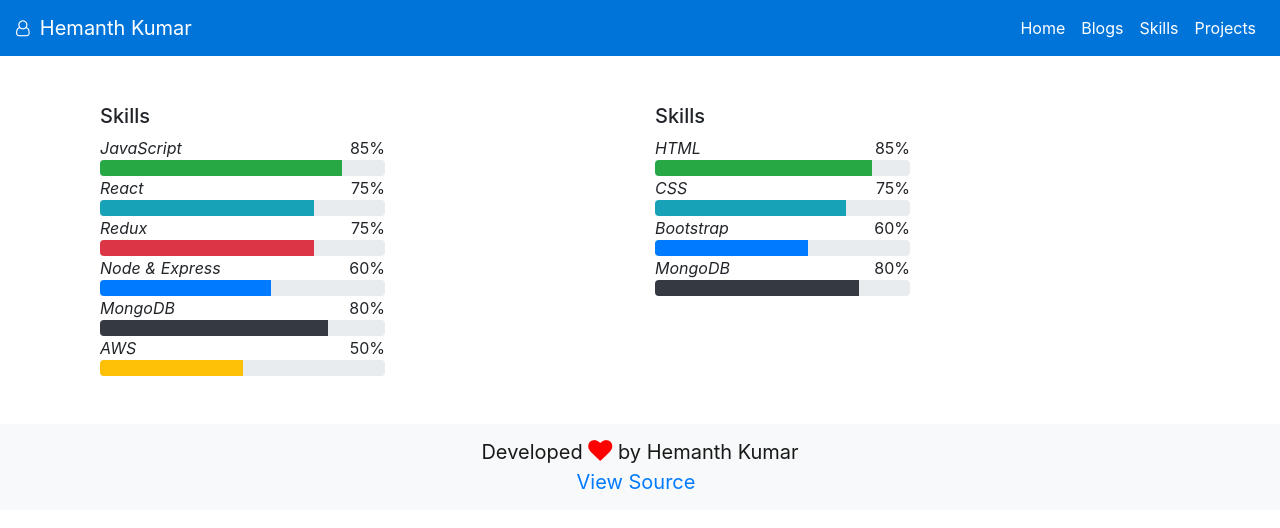
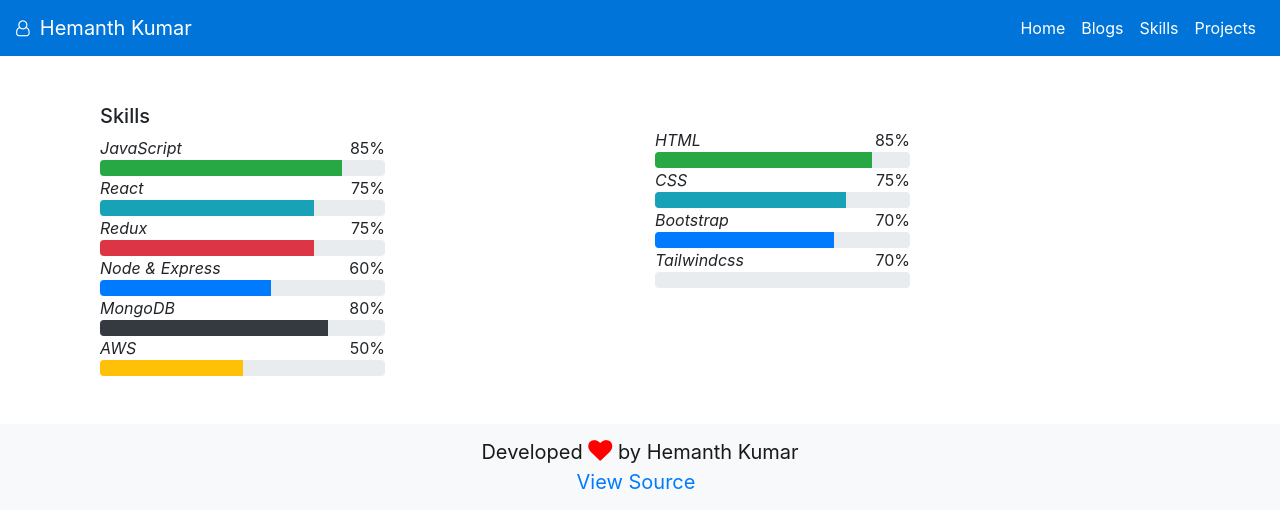
Before and after one commit to kumar342/portifolio-react-app, a React (Create React App) app: page /skills in a window 1280 px wide. Shown: the top 528 px of the page. Built offline with nearby package versions, Linux system fonts and the light colour scheme.

Commit message:
skills added

```diff
--- a/src/components/Skills.js
+++ b/src/components/Skills.js
@@ -91,7 +91,8 @@ export default class Skills extends Component {
                     </div>
                     <div className="col-md-3">
                       <div className="skill-mf">
-                        <h5 className="title-s">Skills</h5>
+                        <br />
+                        <span className="title-s"></span>
                         <span className="italic">HTML</span>{" "}
                         <span className="pull-right">85%</span>
                         <div className="progress">
@@ -117,24 +118,24 @@ export default class Skills extends Component {
                           ></div>
                         </div>
                         <span className="italic">Bootstrap</span>{" "}
-                        <span className="pull-right">60%</span>
+                        <span className="pull-right">70%</span>
                         <div className="progress">
                           <div
                             className="progress-bar"
                             role="progressbar"
-                            style={{ width: "60%" }}
+                            style={{ width: "70%" }}
                             aria-valuenow="50"
                             aria-valuemin="0"
                             aria-valuemax="100"
                           ></div>
                         </div>
-                        <span className="italic">MongoDB</span>{" "}
-                        <span className="pull-right">80%</span>
+                        <span className="italic">Tailwindcss</span>{" "}
+                        <span className="pull-right">70%</span>
                         <div className="progress">
                           <div
                             className="progress-bar bg-dark"
                             role="progressbar"
-                            style={{ width: "80%" }}
+                            style={{ width: "0%" }}
                             aria-valuenow="90"
                             aria-valuemin="0"
                             aria-valuemax="100"
```
